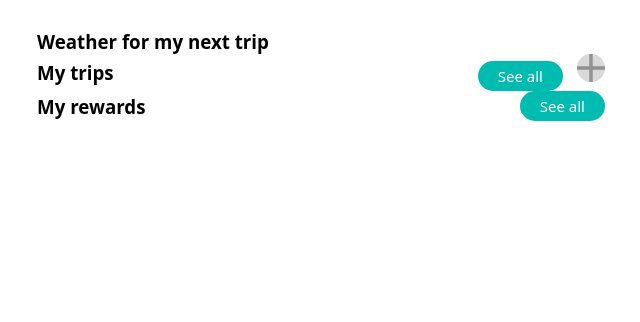
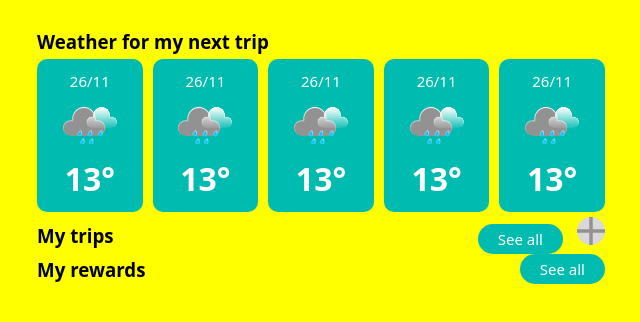
Before and after one commit to nicopicchio/flylight, a React (Create React App) app: page /home in a window 1280 px wide. Shown: the top 322 px of the page, without its empty margins (319-959 px from the left). Built offline with nearby package versions, Linux system fonts and the light colour scheme.

Commit message:
Imported weather components in home page

```diff
--- a/src/components/Weather/Weather.css
+++ b/src/components/Weather/Weather.css
@@ -5,9 +5,6 @@
     width: 100%;
     margin: 5px;
     padding: 8px;
-    -webkit-box-sizing: border-box; /* Safari/Chrome, other WebKit */
-    -moz-box-sizing: border-box; /* Firefox, other Gecko */
-    box-sizing: border-box; /* Opera/IE 8+ */
     display: inline-flex;
     flex-direction: column;
     justify-content: space-between;
--- a/src/pages/Home/Home.css
+++ b/src/pages/Home/Home.css
@@ -9,6 +9,14 @@
 .home__weather__items {
     display: flex;
     justify-content: space-between;
+}
+
+.home__weather__items .weather:first-child {
+    margin-left: 0;
+}
+
+.home__weather__items .weather:last-child {
+    margin-right: 0;
 }
 
 /* My Trips */
--- a/src/pages/Home/Home.jsx
+++ b/src/pages/Home/Home.jsx
@@ -1,5 +1,6 @@
 import React from 'react';
 import './Home.css';
+import Weather from '../../components/Weather/Weather';
 import {ReactComponent as PlusIcon} from '../../assets/Plus_icon.svg';
 
 export default function Home() {
@@ -9,6 +10,11 @@ export default function Home() {
         <h3 className="home__weather__title">Weather for my next trip</h3>
         <div className="home__weather__items">
           {/* 5 day weather items */}
+          <Weather />
+          <Weather />
+          <Weather />
+          <Weather />
+          <Weather />
         </div>
       </div>
 
```
